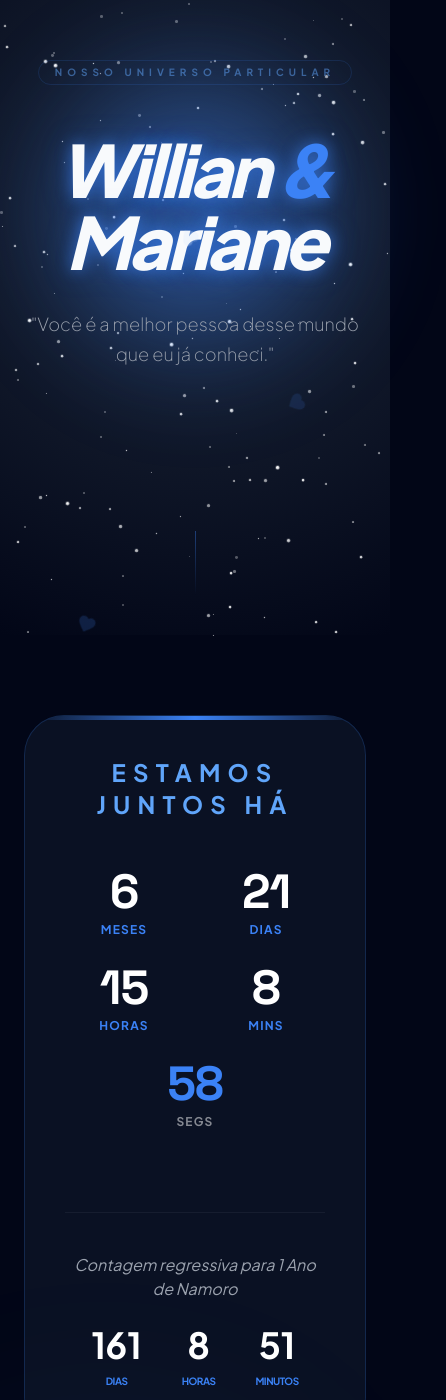
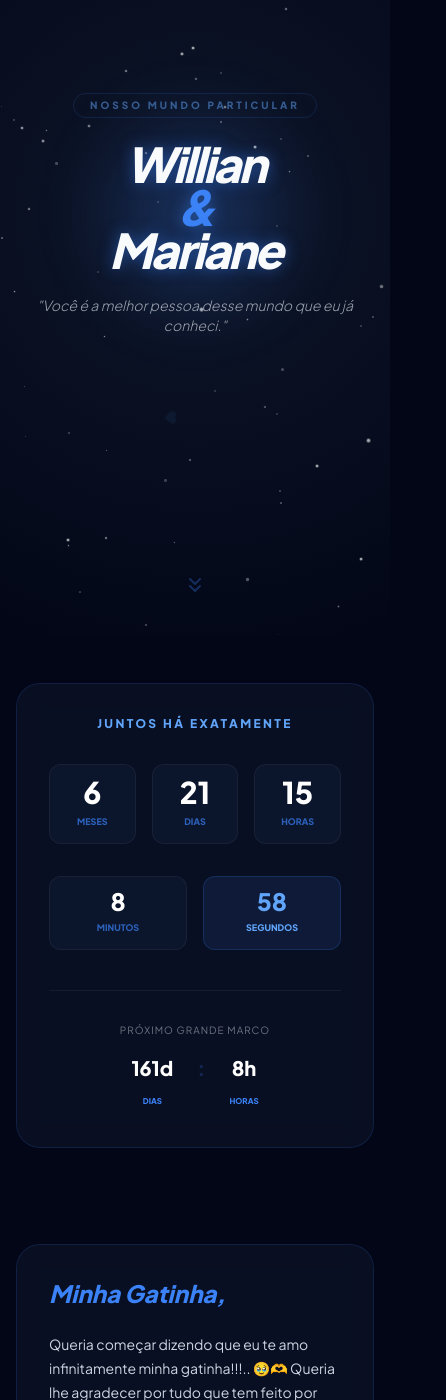
Before and after one commit to mylovelab/iloveyou, a plain HTML site: page index.html in a window 390 px wide. Shown: the part 209-1609 px from the top of the page, 446 px wide, since content can reach past the window. Drawn offline with nearby package versions, Linux system fonts and the light colour scheme.

Commit message:
Atualizar o index.html

```diff
--- a/index.html
+++ b/index.html
@@ -2,33 +2,32 @@
 <html lang="pt-br">
 <head>
     <meta charset="UTF-8">
-    <meta name="viewport" content="width=device-width, initial-scale=1.0">
-    <title>Mariane & Willian | Além do Infinito</title>
-    <link href="https://fonts.googleapis.com/css2?family=Plus+Jakarta+Sans:wght@200;400;700;800&family=Dancing+Script:wght@700&family=Space+Grotesk:wght@300;500;700&display=swap" rel="stylesheet">
+    <meta name="viewport" content="width=device-width, initial-scale=1.0, maximum-scale=1.0, user-scalable=no">
+    <title>Mariane & Willian | Nosso Universo</title>
+    <link href="https://fonts.googleapis.com/css2?family=Plus+Jakarta+Sans:wght@300;400;600;800&family=Dancing+Script:wght@700&family=Space+Grotesk:wght@500;700&display=swap" rel="stylesheet">
     <script src="https://cdn.tailwindcss.com"></script>
     <style>
         :root {
             --accent-blue: #3b82f6;
             --deep-space: #020617;
-            --glass: rgba(15, 23, 42, 0.7);
         }
 
         body {
             background-color: var(--deep-space);
             color: #f8fafc;
             font-family: 'Plus Jakarta Sans', sans-serif;
-            overflow-x: hidden;
+            margin: 0;
+            padding: 0;
+            -webkit-font-smoothing: antialiased;
         }
 
-        /* Estrelas de Fundo */
-        .stars {
+        /* Fundo Estelar */
+        .stars-container {
             position: fixed;
-            top: 0;
-            left: 0;
-            width: 100%;
-            height: 100%;
+            inset: 0;
             z-index: -1;
-            background: radial-gradient(circle at 50% 50%, #1e293b 0%, #020617 100%);
+            background: radial-gradient(circle at 50% 50%, #0f172a 0%, #020617 100%);
+            overflow: hidden;
         }
 
         .star {
@@ -36,133 +35,136 @@
             background: white;
             border-radius: 50%;
             opacity: 0.3;
-            animation: twinkle var(--duration) infinite;
+            animation: twinkle var(--duration) infinite ease-in-out;
         }
 
         @keyframes twinkle {
-            0%, 100% { opacity: 0.3; transform: scale(1); }
-            50% { opacity: 1; transform: scale(1.2); }
+            0%, 100% { opacity: 0.2; transform: scale(1); }
+            50% { opacity: 0.8; transform: scale(1.3); }
         }
 
-        .glass-panel {
-            background: var(--glass);
-            backdrop-filter: blur(20px);
-            border: 1px solid rgba(59, 130, 246, 0.2);
-            border-radius: 40px;
+        /* Efeito de Vidro */
+        .glass {
+            background: rgba(15, 23, 42, 0.6);
+            backdrop-filter: blur(12px);
+            -webkit-backdrop-filter: blur(12px);
+            border: 1px solid rgba(59, 130, 246, 0.15);
+            border-radius: 24px;
         }
 
-        .neon-glow {
-            text-shadow: 0 0 15px rgba(59, 130, 246, 0.6), 0 0 30px rgba(59, 130, 246, 0.4);
+        .neon-text {
+            text-shadow: 0 0 15px rgba(59, 130, 246, 0.5);
         }
 
+        /* Orbe Mobile */
         .love-orb {
-            width: 300px;
-            height: 300px;
+            width: 220px;
+            height: 220px;
             background: radial-gradient(circle, var(--accent-blue) 0%, transparent 70%);
             border-radius: 50%;
-            filter: blur(40px);
-            animation: pulse-orb 8s ease-in-out infinite;
-            opacity: 0.6;
+            filter: blur(35px);
+            animation: pulse-orb 6s ease-in-out infinite;
+            opacity: 0.5;
+            position: absolute;
         }
 
         @keyframes pulse-orb {
-            0%, 100% { transform: scale(1); opacity: 0.4; }
-            50% { transform: scale(1.3); opacity: 0.7; }
+            0%, 100% { transform: scale(1); opacity: 0.3; }
+            50% { transform: scale(1.2); opacity: 0.5; }
         }
 
-        .floating-card {
-            background: linear-gradient(145deg, rgba(59, 130, 246, 0.1), transparent);
-            border-radius: 24px;
-            padding: 2rem;
-            border: 1px solid rgba(59, 130, 246, 0.2);
-            transition: all 0.5s ease;
+        /* Ajustes de Tipografia Mobile */
+        .title-main {
+            font-size: clamp(3rem, 12vw, 5rem);
+            line-height: 0.9;
         }
 
-        .floating-card:hover {
-            border-color: var(--accent-blue);
-            box-shadow: 0 0 30px rgba(59, 130, 246, 0.2);
-            transform: translateY(-10px);
+        .letter-content p {
+            margin-bottom: 1.25rem;
+            line-height: 1.7;
+            color: #cbd5e1;
         }
 
-        .time-display {
-            font-family: 'Space Grotesk', sans-serif;
-            font-weight: 700;
-            letter-spacing: -1px;
-        }
-
-        .letter-container p {
-            margin-bottom: 1.5rem;
-            line-height: 1.8;
+        /* Impedir scroll lateral */
+        html, body {
+            max-width: 100%;
+            overflow-x: hidden;
         }
     </style>
 </head>
 <body>
 
-    <div class="stars" id="starField"></div>
+    <div class="stars-container" id="starField"></div>
 
-    <header class="h-screen flex flex-col items-center justify-center relative px-4 text-center">
-        <div class="absolute love-orb"></div>
+    <!-- Hero Section Mobile -->
+    <section class="min-h-screen flex flex-col items-center justify-center px-6 relative text-center">
+        <div class="love-orb"></div>
 
-        <div class="z-10 space-y-8">
-            <div class="inline-block px-4 py-1 border border-blue-500/30 rounded-full text-[10px] tracking-[0.5em] text-blue-400 font-bold uppercase mb-4 animate-pulse">
-                Nosso Universo Particular
-            </div>
-            <h1 class="text-7xl md:text-9xl font-extrabold tracking-tighter neon-glow italic">
-                Willian <span class="text-blue-500">&</span> Mariane
+        <div class="z-10 space-y-6">
+            <span class="inline-block px-4 py-1 rounded-full border border-blue-500/30 text-[10px] tracking-[0.3em] text-blue-400 font-bold uppercase animate-pulse">
+                Nosso Mundo Particular
+            </span>
+            <h1 class="title-main font-extrabold italic tracking-tighter neon-text">
+                Willian <br> <span class="text-blue-500">&</span> <br> Mariane
             </h1>
-            <p class="text-gray-400 text-lg md:text-2xl font-light max-w-3xl mx-auto leading-relaxed">
+            <p class="text-gray-400 text-sm md:text-base font-light max-w-xs mx-auto italic">
                 "Você é a melhor pessoa desse mundo que eu já conheci."
             </p>
         </div>
 
-        <div class="absolute bottom-10 flex flex-col items-center gap-4 opacity-40">
-            <div class="w-px h-16 bg-gradient-to-b from-blue-500 to-transparent"></div>
+        <div class="absolute bottom-8 animate-bounce opacity-30">
+            <svg width="24" height="24" viewBox="0 0 24 24" fill="none" stroke="currentColor" stroke-width="2" stroke-linecap="round" stroke-linejoin="round" class="text-blue-500"><path d="m7 13 5 5 5-5M7 6l5 5 5-5"/></svg>
         </div>
-    </header>
+    </section>
 
-    <main class="max-w-6xl mx-auto px-6 space-y-32 py-20">
+    <!-- Contador Otimizado para Mobile -->
+    <section class="px-4 py-12">
+        <div class="glass p-8 text-center">
+            <h2 class="text-blue-400 text-xs font-bold uppercase tracking-[0.2em] mb-8">Juntos há exatamente</h2>
 
-        <section class="glass-panel p-10 md:p-20 text-center relative overflow-hidden">
-            <div class="absolute top-0 left-0 w-full h-1 bg-gradient-to-r from-transparent via-blue-500 to-transparent"></div>
-
-            <h3 class="text-2xl font-bold text-blue-400 uppercase tracking-[0.3em] mb-12">Estamos Juntos Há</h3>
-
-            <div class="grid grid-cols-2 md:grid-cols-5 gap-6">
-                <div class="space-y-2">
-                    <span id="together-months" class="time-display text-5xl md:text-7xl text-white block">0</span>
-                    <span class="text-xs text-blue-500 font-bold tracking-widest uppercase">Meses</span>
+            <div class="grid grid-cols-3 gap-4 mb-8">
+                <div class="p-3 bg-blue-500/5 rounded-xl border border-white/5">
+                    <span id="m-months" class="block text-3xl font-bold text-white leading-none">0</span>
+                    <span class="text-[9px] uppercase text-blue-500/70 font-bold">Meses</span>
                 </div>
-                <div class="space-y-2">
-                    <span id="together-days" class="time-display text-5xl md:text-7xl text-white block">0</span>
-                    <span class="text-xs text-blue-500 font-bold tracking-widest uppercase">Dias</span>
+                <div class="p-3 bg-blue-500/5 rounded-xl border border-white/5">
+                    <span id="m-days" class="block text-3xl font-bold text-white leading-none">0</span>
+                    <span class="text-[9px] uppercase text-blue-500/70 font-bold">Dias</span>
                 </div>
-                <div class="space-y-2">
-                    <span id="together-hours" class="time-display text-5xl md:text-7xl text-white block">0</span>
-                    <span class="text-xs text-blue-500 font-bold tracking-widest uppercase">Horas</span>
-                </div>
-                <div class="space-y-2">
-                    <span id="together-mins" class="time-display text-5xl md:text-7xl text-white block">0</span>
-                    <span class="text-xs text-blue-500 font-bold tracking-widest uppercase">Mins</span>
-                </div>
-                <div class="space-y-2 col-span-2 md:col-span-1">
-                    <span id="together-secs" class="time-display text-5xl md:text-7xl text-blue-500 block">0</span>
-                    <span class="text-xs text-white/50 font-bold tracking-widest uppercase">Segs</span>
+                <div class="p-3 bg-blue-500/5 rounded-xl border border-white/5">
+                    <span id="m-hours" class="block text-3xl font-bold text-white leading-none">0</span>
+                    <span class="text-[9px] uppercase text-blue-500/70 font-bold">Horas</span>
                 </div>
             </div>
 
-            <div class="mt-20 pt-10 border-t border-white/5">
-                <p class="text-gray-400 italic mb-6">Contagem regressiva para 1 Ano de Namoro</p>
-                <div id="anniversary-timer" class="flex justify-center gap-10 text-2xl font-bold text-white"></div>
+            <div class="grid grid-cols-2 gap-4">
+                <div class="p-3 bg-blue-500/5 rounded-xl border border-white/5">
+                    <span id="m-mins" class="block text-2xl font-bold text-white leading-none">0</span>
+                    <span class="text-[9px] uppercase text-blue-500/70 font-bold">Minutos</span>
+                </div>
+                <div class="p-3 bg-blue-500/10 rounded-xl border border-blue-500/20">
+                    <span id="m-secs" class="block text-2xl font-bold text-blue-400 leading-none">0</span>
+                    <span class="text-[9px] uppercase text-blue-400 font-bold">Segundos</span>
+                </div>
+            </div>
+
+            <div class="mt-10 pt-8 border-t border-white/5">
+                <p class="text-[10px] text-gray-500 uppercase tracking-widest mb-4">Próximo Grande Marco</p>
+                <div id="m-anniversary" class="flex justify-center gap-6 text-xl font-bold">
+                    <!-- Countdown JS -->
+                </div>
+            </div>
         </div>
     </section>
 
-        <!-- A Carta Completa (O Coração do Site) -->
-        <section class="relative py-10">
-            <div class="glass-panel p-8 md:p-20 relative z-10 shadow-2xl">
-                <div class="max-w-4xl mx-auto letter-container">
-                    <h3 class="text-4xl font-serif text-blue-400 italic text-center mb-12">Minha Gatinha,</h3>
+    <!-- A Carta (Leitura Focada) -->
+    <section class="px-4 py-12">
+        <div class="glass p-8 md:p-12 relative overflow-hidden">
+            <div class="absolute -right-4 -top-4 text-6xl text-blue-500/10 font-serif italic">“</div>
 
-                    <div class="text-lg md:text-xl text-gray-300 font-light text-justify">
+            <div class="letter-content text-sm md:text-base text-left">
+                <h3 class="text-2xl font-bold text-blue-500 italic mb-6">Minha Gatinha,</h3>
+
                 <p>Queria começar dizendo que eu te amo infinitamente minha gatinha!!!.. 🥹🫶 Queria lhe agradecer por tudo que tem feito por mim, por se preocupar comigo, por ser a pessoa que eu sempre desejei ter ao meu lado, por ser fiel a mim, por ser exatamente quem você é... Obrigado por tudo! 🤍</p>
 
                 <p>Por sempre estar comigo quando eu mais preciso, por estar comigo nos momentos difíceis, por não desistir de mim... Sempre fico lembrando desde a primeira vez que te abracei e que começamos a conversar.. 🥹 Nunca imaginaria que chegaríamos a tanto, a ponto de cada um estar apaixonado um pelo outro e que cada segundo que passa me apaixono mais pela pessoa que você é, da forma que me trata, me sinto tão bem...</p>
@@ -172,115 +174,114 @@
                 <p>Eu também às vezes nem sei se mereço tanto, porque realmente você sim é a melhor pessoa desse mundo que eu já conheci, quero passar minha vida inteirinha do seu lado... Às vezes sou chato, teimoso, irritante e etc... mas tento dar de tudo de mim para ser o melhor para você.. 🥹❤️‍🩹..</p>
 
                 <p>Oro muito por você todos os dias, para que você conquiste tudo o que deseja e para que possamos construir um futuro lindo juntos. Você é o meu porto seguro.</p>
-                    </div>
 
-                    <div class="pt-16 border-t border-white/5 flex flex-col items-center space-y-6">
-                        <p class="text-blue-500 font-black tracking-[0.5em] text-center text-sm md:text-base">WILLIAN + MARIANE PARA SEMPRE</p>
-                        <div class="flex gap-3">
-                            <span class="w-3 h-3 rounded-full bg-blue-600 animate-bounce" style="animation-delay: 0.1s"></span>
-                            <span class="w-3 h-3 rounded-full bg-blue-400 animate-bounce" style="animation-delay: 0.2s"></span>
-                            <span class="w-3 h-3 rounded-full bg-blue-200 animate-bounce" style="animation-delay: 0.3s"></span>
+                <div class="mt-8 flex flex-col items-center space-y-4">
+                    <div class="w-12 h-px bg-blue-500/50"></div>
+                    <p class="text-xs font-black tracking-[0.4em] text-blue-500 text-center">WILLIAN + MARIANE</p>
+                    <p class="text-[10px] text-gray-500">PARA TODO O SEMPRE</p>
                 </div>
             </div>
         </div>
-            </div>
-            <div class="absolute -right-20 -bottom-20 w-80 h-80 bg-blue-600/10 blur-[120px] rounded-full"></div>
-            <div class="absolute -left-20 -top-20 w-80 h-80 bg-blue-400/10 blur-[120px] rounded-full"></div>
     </section>
 
-        <!-- Seção de Promessas Minimalista -->
-        <section class="grid grid-cols-1 md:grid-cols-3 gap-8 text-center">
-            <div class="floating-card">
-                <div class="text-blue-400 text-3xl mb-4">🤝</div>
-                <h4 class="text-white font-bold mb-2">Companheirismo</h4>
-                <p class="text-gray-400 text-sm italic">"Vou estar aqui para tentar dar o meu máximo para te ajudar."</p>
+    <!-- Promessas Mobile Cards -->
+    <section class="px-4 py-12 space-y-4">
+        <div class="glass p-6 flex items-center gap-4">
+            <div class="text-2xl">💍</div>
+            <div>
+                <h4 class="text-sm font-bold text-blue-400">Fidelidade</h4>
+                <p class="text-[11px] text-gray-400">"Obrigado por ser fiel a mim e ser quem você é."</p>
             </div>
-            <div class="floating-card border-blue-500/40">
-                <div class="text-blue-400 text-3xl mb-4">♾️</div>
-                <h4 class="text-white font-bold mb-2">Eternidade</h4>
-                <p class="text-gray-400 text-sm italic">"Quero passar minha vida inteirinha do seu lado."</p>
         </div>
-            <div class="floating-card">
-                <div class="text-blue-400 text-3xl mb-4">🤍</div>
-                <h4 class="text-white font-bold mb-2">Gratidão</h4>
-                <p class="text-gray-400 text-sm italic">"Obrigado por ser a pessoa que eu sempre desejei."</p>
+        <div class="glass p-6 flex items-center gap-4 border-blue-500/30">
+            <div class="text-2xl">🧿</div>
+            <div>
+                <h4 class="text-sm font-bold text-blue-400">Futuro</h4>
+                <p class="text-[11px] text-gray-400">"Construir um futuro lindo juntos."</p>
+            </div>
+        </div>
+        <div class="glass p-6 flex items-center gap-4">
+            <div class="text-2xl">♾️</div>
+            <div>
+                <h4 class="text-sm font-bold text-blue-400">Eternidade</h4>
+                <p class="text-[11px] text-gray-400">"Quero passar minha vida inteirinha do seu lado."</p>
+            </div>
         </div>
     </section>
 
-    </main>
-
-    <footer class="py-20 text-center border-t border-white/5 opacity-60">
-        <p class="text-gray-500 text-xs tracking-[0.3em] uppercase mb-4">Feito com amor por Willian</p>
-        <p class="text-blue-500/50 text-sm">21 de Junho de 2025 • Infinito</p>
+    <footer class="py-16 text-center px-6">
+        <p class="text-[9px] text-gray-600 uppercase tracking-[0.3em] mb-2">Desenvolvido com amor por Willian</p>
+        <p class="text-blue-500/40 text-[10px]">Junho de 2025 • Infinito</p>
     </footer>
 
     <script>
+        // Gerador de Estrelas Otimizado
         const starField = document.getElementById('starField');
-        function createStars() {
-            for (let i = 0; i < 200; i++) {
+        const starCount = window.innerWidth < 768 ? 80 : 150; // Menos estrelas no mobile para performance
+
+        for (let i = 0; i < starCount; i++) {
             const star = document.createElement('div');
             star.className = 'star';
-                const size = Math.random() * 2 + 1 + 'px';
+            const size = (Math.random() * 2 + 1) + 'px';
             star.style.width = size;
             star.style.height = size;
             star.style.left = Math.random() * 100 + '%';
             star.style.top = Math.random() * 100 + '%';
-                star.style.setProperty('--duration', Math.random() * 3 + 2 + 's');
+            star.style.setProperty('--duration', (Math.random() * 3 + 2) + 's');
             starField.appendChild(star);
         }
-        }
-        createStars();
 
+        // Lógica de Tempo
         const startDate = new Date("2025-06-21T00:00:00");
         const anniversaryDate = new Date("2026-06-21T00:00:00");
 
-        function updateTimers() {
+        function update() {
             const now = new Date();
-            const diffTogether = now - startDate;
+            const diff = now - startDate;
 
-            const months = Math.floor(diffTogether / (1000 * 60 * 60 * 24 * 30.4375));
-            const days = Math.floor((diffTogether / (1000 * 60 * 60 * 24)) % 30.4375);
-            const hours = Math.floor((diffTogether / (1000 * 60 * 60)) % 24);
-            const mins = Math.floor((diffTogether / (1000 * 60)) % 60);
-            const secs = Math.floor((diffTogether / 1000) % 60);
+            // Calculo tempo juntos
+            const months = Math.floor(diff / (1000 * 60 * 60 * 24 * 30.4375));
+            const days = Math.floor((diff / (1000 * 60 * 60 * 24)) % 30.4375);
+            const hours = Math.floor((diff / (1000 * 60 * 60)) % 24);
+            const mins = Math.floor((diff / (1000 * 60)) % 60);
+            const secs = Math.floor((diff / 1000) % 60);
 
-            document.getElementById('together-months').innerText = months;
-            document.getElementById('together-days').innerText = days;
-            document.getElementById('together-hours').innerText = hours;
-            document.getElementById('together-mins').innerText = mins;
-            document.getElementById('together-secs').innerText = secs;
+            document.getElementById('m-months').innerText = months;
+            document.getElementById('m-days').innerText = days;
+            document.getElementById('m-hours').innerText = hours;
+            document.getElementById('m-mins').innerText = mins;
+            document.getElementById('m-secs').innerText = secs;
 
-            const diffAnniv = anniversaryDate - now;
-            const d = Math.floor(diffAnniv / (1000 * 60 * 60 * 24));
-            const h = Math.floor((diffAnniv % (1000 * 60 * 60 * 24)) / (1000 * 60 * 60));
-            const m = Math.floor((diffAnniv % (1000 * 60 * 60)) / (1000 * 60));
+            // Countdown Aniversário
+            const aDiff = anniversaryDate - now;
+            const aD = Math.floor(aDiff / (1000 * 60 * 60 * 24));
+            const aH = Math.floor((aDiff % (1000 * 60 * 60 * 24)) / (1000 * 60 * 60));
 
-            document.getElementById('anniversary-timer').innerHTML = `
-                <div class="flex flex-col"><span class="text-4xl">${d}</span><span class="text-[10px] uppercase text-blue-500 tracking-tighter">Dias</span></div>
-                <div class="flex flex-col"><span class="text-4xl">${h}</span><span class="text-[10px] uppercase text-blue-500 tracking-tighter">Horas</span></div>
-                <div class="flex flex-col"><span class="text-4xl">${m}</span><span class="text-[10px] uppercase text-blue-500 tracking-tighter">Minutos</span></div>
+            document.getElementById('m-anniversary').innerHTML = `
+                <div class="text-center"><span class="block text-white">${aD}d</span><span class="text-[8px] text-blue-500">DIAS</span></div>
+                <div class="text-center text-blue-500/20">:</div>
+                <div class="text-center"><span class="block text-white">${aH}h</span><span class="text-[8px] text-blue-500">HORAS</span></div>
             `;
         }
 
-        setInterval(updateTimers, 1000);
-        updateTimers();
+        setInterval(update, 1000);
+        update();
 
+        // Corações flutuantes sutis
         setInterval(() => {
-            const heart = document.createElement('div');
-            heart.className = 'fixed text-blue-500/20 pointer-events-none z-50';
-            heart.innerHTML = '<svg width="20" height="20" viewBox="0 0 24 24" fill="currentColor"><path d="M12 21.35l-1.45-1.32C5.4 15.36 2 12.28 2 8.5 2 5.42 4.42 3 7.5 3c1.74 0 3.41.81 4.5 2.09C13.09 3.81 14.76 3 16.5 3 19.58 3 22 5.42 22 8.5c0 3.78-3.4 6.86-8.55 11.54L12 21.35z"/></svg>';
-            heart.style.left = Math.random() * 100 + 'vw';
-            heart.style.top = '105vh';
-            heart.style.transition = `all ${Math.random() * 3 + 5}s linear`;
-            document.body.appendChild(heart);
-
+            const h = document.createElement('div');
+            h.className = 'fixed text-blue-500/10 pointer-events-none z-50';
+            h.innerHTML = '<svg width="15" height="15" viewBox="0 0 24 24" fill="currentColor"><path d="M12 21.35l-1.45-1.32C5.4 15.36 2 12.28 2 8.5 2 5.42 4.42 3 7.5 3c1.74 0 3.41.81 4.5 2.09C13.09 3.81 14.76 3 16.5 3 19.58 3 22 5.42 22 8.5c0 3.78-3.4 6.86-8.55 11.54L12 21.35z"/></svg>';
+            h.style.left = Math.random() * 100 + 'vw';
+            h.style.top = '105vh';
+            h.style.transition = `all ${Math.random() * 4 + 4}s linear`;
+            document.body.appendChild(h);
             setTimeout(() => {
-                heart.style.transform = `translateY(-110vh) translateX(${Math.random() * 100 - 50}px) rotate(${Math.random() * 360}deg)`;
-                heart.style.opacity = '0';
-            }, 100);
-
-            setTimeout(() => heart.remove(), 8000);
-        }, 1500);
+                h.style.transform = `translateY(-110vh) rotate(${Math.random() * 360}deg)`;
+                h.style.opacity = '0';
+            }, 50);
+            setTimeout(() => h.remove(), 8000);
+        }, 3000);
     </script>
 </body>
 </html>
```
Lines whose indentation alone changed are shown as unchanged.
